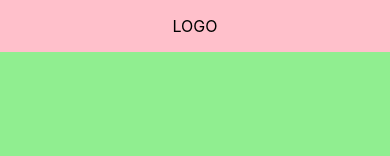
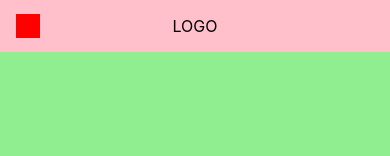
Before and after one commit to kaitehan/KAITE-UI, a Vue app in the folder kaite-ui/: page /#/ in a window 390 px wide. Shown: the top 156 px of the page. Built offline with nearby package versions, Linux system fonts and the light colour scheme.

Commit message:
完善aside切换逻辑

```diff
--- a/kaite-ui/src/components/Topnav.vue
+++ b/kaite-ui/src/components/Topnav.vue
@@ -22,6 +22,7 @@ export default {
 </script>
 <style lang="scss" scoped>
 .topnav {
+  position: relative;
   background-color: pink;
   display: flex;
   padding: 16px;
@@ -41,6 +42,14 @@ export default {
     }
   }
   > .toggleAside {
+    display: none;
+    width: 24px;
+    height: 24px;
+    background-color: red;
+    position: absolute;
+    left: 16px;
+    top: 50%;
+    transform: translateY(-50%);
   }
   @media (max-width: 500px) {
     > .menu {
@@ -49,6 +58,9 @@ export default {
     > .logo {
       margin: 0 auto;
     }
+    > .toggleAside {
+      display: inline-block;
+    }
   }
 }
 </style>
--- a/kaite-ui/src/views/Doc.vue
+++ b/kaite-ui/src/views/Doc.vue
@@ -44,9 +44,7 @@ aside {
   background: lightblue;
   width: 150px;
   padding: 16px;
-  position: absolute;
-  top: 0;
-  left: 0;
+
   > h2 {
     margin-bottom: 4px;
   }
@@ -55,5 +53,10 @@ aside {
       padding: 4px 0;
     }
   }
+  @media (max-width: 500px) {
+    position: absolute;
+    top: 0;
+    left: 0;
+  }
 }
 </style>
```
